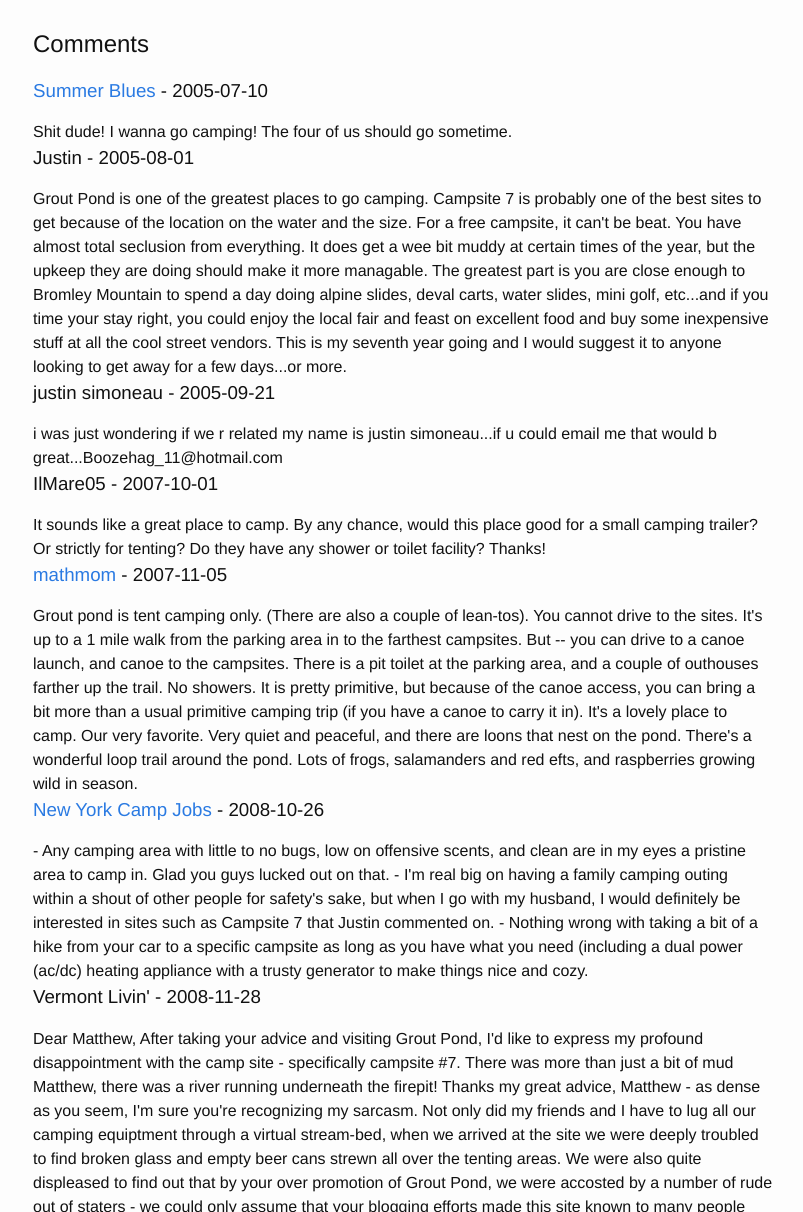
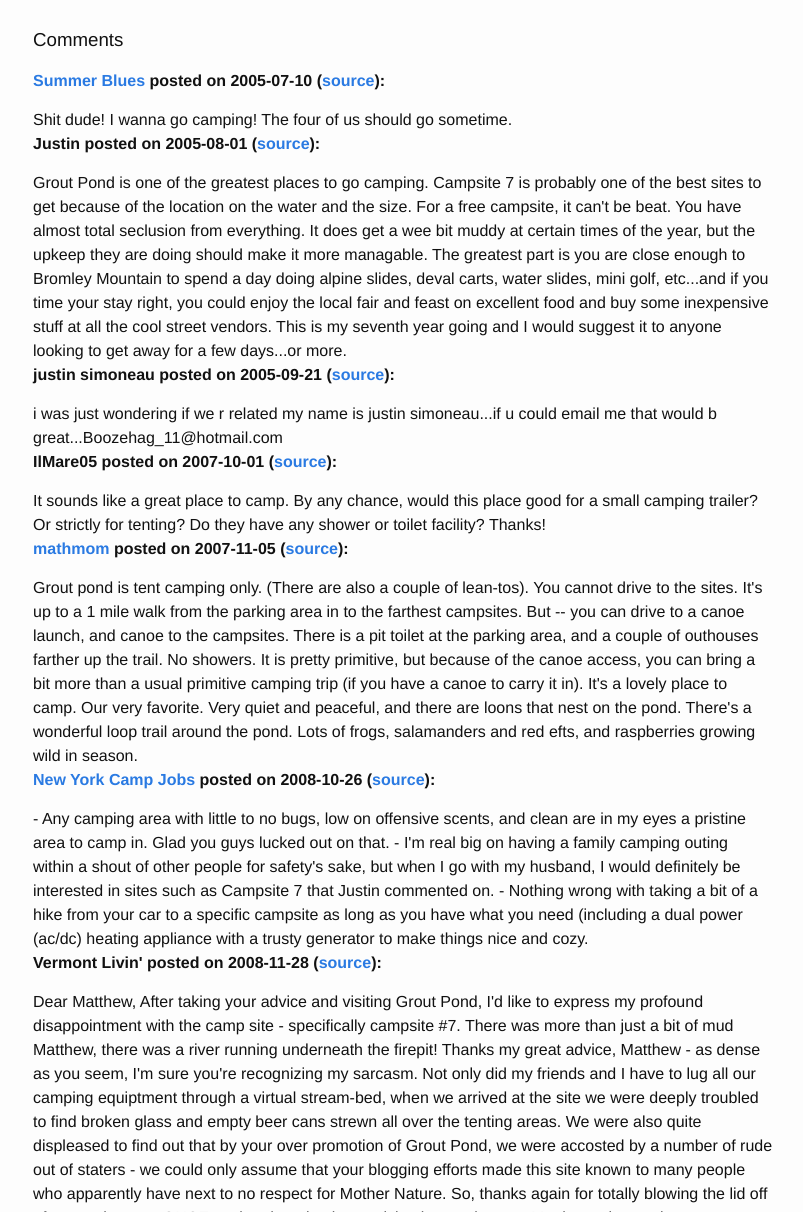
Before and after one commit to simoneau/simoneau.github.com, a Jekyll site: the page built from _posts/2005-07-07-140.md, in a window 1280 px wide and 1400 px high, scrolled down 436 px, cut to the strip 188-1400 px from the top of the window. Shown: the whole strip, without its empty margins (237-1040 px from the left). Built offline with Jekyll 4.4.1, drawn with Linux system fonts in a browser that asks for light colours; nearby versions of some CDN libraries; some of the changed text lies outside the part shown.

Commit message:
Tweak the format of the post layout.
Move the source link to the post metadata. Change the comments section
header from an H2 to an H3. Change H3s on comment headers to bold,
change comment header wording and add link to comment source.

```diff
--- a/_layouts/post.html
+++ b/_layouts/post.html
@@ -7,14 +7,17 @@ layout: default
 
   <header class="post-header">
     <h1 class="post-title">{{ page.title }}</h1>
-    <p class="post-meta">{{ page.date | date: "%Y-%m-%d" }}</p>
+    <p class="post-meta">
+      {{ page.date | date: "%Y-%m-%d" }}
+      (<a href="https://github.com/simoneau/simoneau.github.com/blob/master/{{ page.path }}">source</a>)
+    </p>
   </header>
 
   <article class="post-content">
     {{ content }}
   </article>
 
-  <h2>Comments</h2>
+  <h3>Comments</h3>
 
   <div id="comments">
 
@@ -23,19 +26,17 @@ layout: default
   {% capture comment_page_id %}/weblog/{{ comment.slug }}{% endcapture %}
   {% if comment_page_id == page.id %}
 
-    <div>
+    <div class="comment">
 
-      <h3>
-  {% if comment.author_url == '' %}
-    {{ comment.author }}
-  {% else %}
-    <a href="{{ comment.author_url }}">{{ comment.author }}</a>
-  {% endif %}
-  -
-  {{ comment.date | date: "%Y-%m-%d" }}
-
-      </h3>
-
+      <p><b>
+      {% if comment.author_url == '' %}
+        {{ comment.author }}
+      {% else %}
+        <a href="{{ comment.author_url }}">{{ comment.author }}</a>
+      {% endif %}
+       posted on {{ comment.date | date: "%Y-%m-%d" }}
+       (<a href="https://github.com/simoneau/simoneau.github.com/blob/master/{{ comment.relative_path }}">source</a>):
+     </b></p>
 
       {{ comment.content }}
 
@@ -47,8 +48,6 @@ layout: default
 
   </div>
 
-  <p class="post-meta"><a href="https://github.com/simoneau/simoneau.github.com/blob/master/{{ page.path }}">source</p>
-
   {% include nav.html %}
 
 </div>
```
